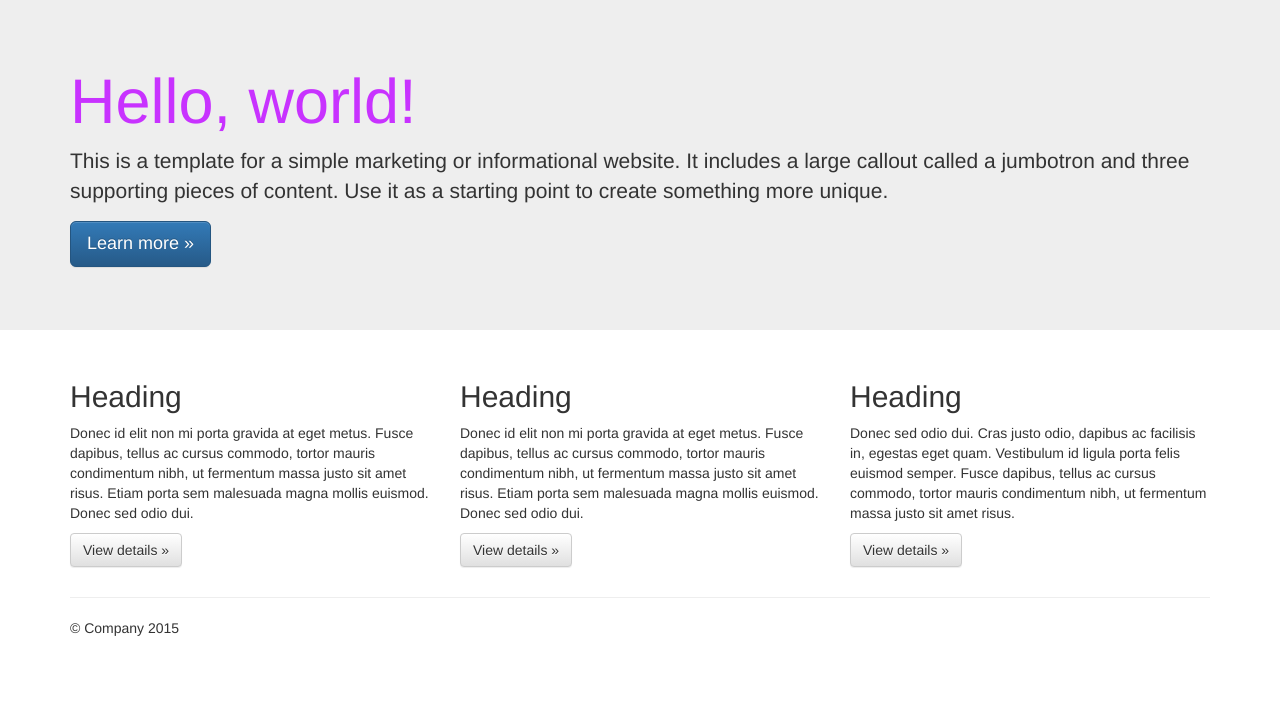
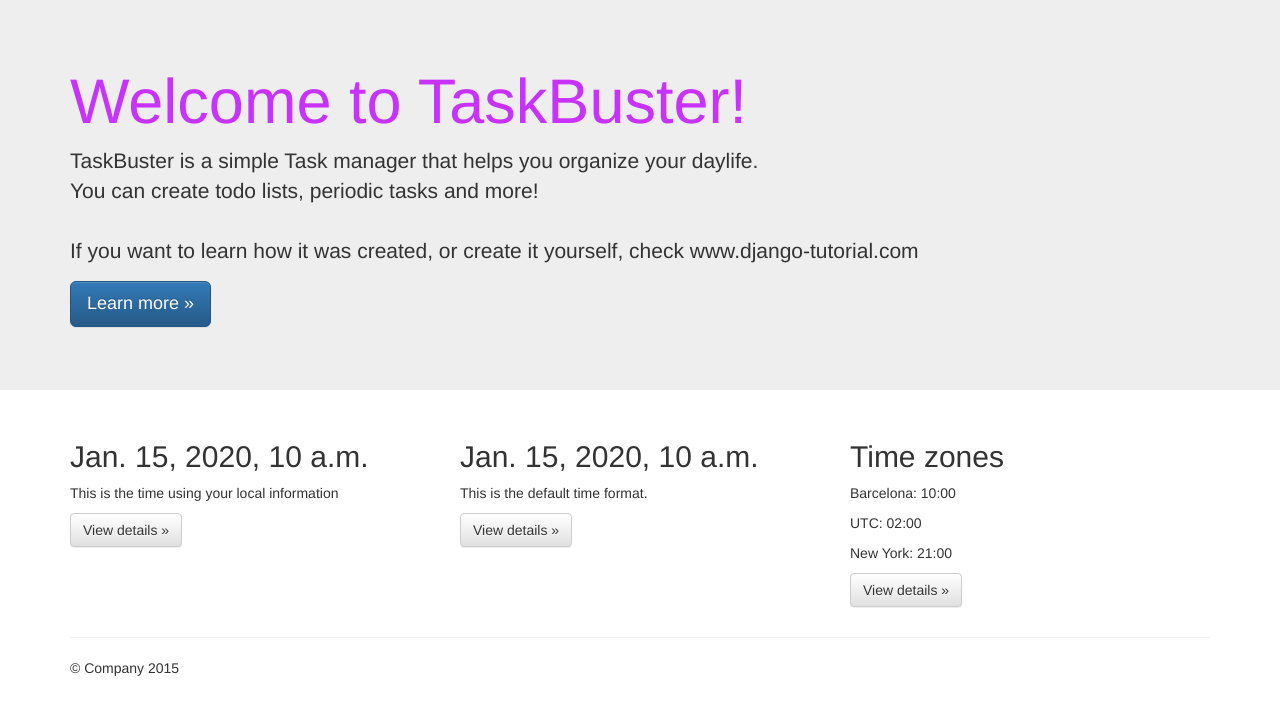
Before and after one commit to KamiworksCat/taskbustertutorial, a Django app: template taskbuster/templates/taskbuster/index.html in a window 1280 px wide. Shown: the part 51-766 px from the top of the page. Run offline with Django 3.2, Linux system fonts and the light colour scheme; the template is opened without the code that fills it: most values are stand-ins (such as "Sample title", 1, 10 or a date in 2020); some libraries are stand-ins or nearby versions.

Commit message:
Internationalization and localization

```diff
--- a/requirements/base.txt
+++ b/requirements/base.txt
@@ -1 +1,2 @@
 Django==1.8.1
+pytz==2015.4
--- a/requirements/testing.txt
+++ b/requirements/testing.txt
@@ -1,2 +1,3 @@
 -r base.txt
 selenium==2.45.0
+coverage==3.7.1
--- a/taskbuster/templates/base.html
+++ b/taskbuster/templates/base.html
@@ -11,6 +11,7 @@
             {% block head_title %}
             {% endblock %}
         </title>
+        <link rel="shortcut icon" href="{% static 'favicon.ico' %}" type="image/x-icon">
         <meta name="description" content="">
         <meta name="viewport" content="width=device-width, initial-scale=1">
 
@@ -25,11 +26,14 @@
         <link rel="stylesheet" href="{% static 'css/main.css' %}">
 
         <script src="{% static 'js/vendor/modernizr-2.8.3-respond-1.4.2.min.js' %}"></script>
+        {% block head_css %}{% endblock %}
+        {% block head_javascript %}{% endblock %}
     </head>
     <body>
         <!--[if lt IE 8]>
             <p class="browserupgrade">You are using an <strong>outdated</strong> browser. Please <a href="http://browsehappy.com/">upgrade your browser</a> to improve your experience.</p>
         <![endif]-->
+    {% block navbar %}
         <nav class="navbar navbar-inverse navbar-fixed-top" role="navigation">
           <div class="container">
             <div class="navbar-header">
@@ -54,35 +58,10 @@
             </div><!--/.navbar-collapse -->
           </div>
         </nav>
+    {% endblock %}
 
-    <!-- Main jumbotron for a primary marketing message or call to action -->
-    <div class="jumbotron">
-      <div class="container">
-        <h1>Hello, world!</h1>
-        <p>This is a template for a simple marketing or informational website. It includes a large callout called a jumbotron and three supporting pieces of content. Use it as a starting point to create something more unique.</p>
-        <p><a class="btn btn-primary btn-lg" href="#" role="button">Learn more &raquo;</a></p>
-      </div>
-    </div>
-
-    <div class="container">
-      <!-- Example row of columns -->
-      <div class="row">
-        <div class="col-md-4">
-          <h2>Heading</h2>
-          <p>Donec id elit non mi porta gravida at eget metus. Fusce dapibus, tellus ac cursus commodo, tortor mauris condimentum nibh, ut fermentum massa justo sit amet risus. Etiam porta sem malesuada magna mollis euismod. Donec sed odio dui. </p>
-          <p><a class="btn btn-default" href="#" role="button">View details &raquo;</a></p>
-        </div>
-        <div class="col-md-4">
-          <h2>Heading</h2>
-          <p>Donec id elit non mi porta gravida at eget metus. Fusce dapibus, tellus ac cursus commodo, tortor mauris condimentum nibh, ut fermentum massa justo sit amet risus. Etiam porta sem malesuada magna mollis euismod. Donec sed odio dui. </p>
-          <p><a class="btn btn-default" href="#" role="button">View details &raquo;</a></p>
-       </div>
-        <div class="col-md-4">
-          <h2>Heading</h2>
-          <p>Donec sed odio dui. Cras justo odio, dapibus ac facilisis in, egestas eget quam. Vestibulum id ligula porta felis euismod semper. Fusce dapibus, tellus ac cursus commodo, tortor mauris condimentum nibh, ut fermentum massa justo sit amet risus.</p>
-          <p><a class="btn btn-default" href="#" role="button">View details &raquo;</a></p>
-        </div>
-      </div>
+    {% block content %}
+    {% endblock %}
 
       <hr>
 
@@ -105,5 +84,6 @@
             r.parentNode.insertBefore(e,r)}(window,document,'script','ga'));
             ga('create','UA-XXXXX-X','auto');ga('send','pageview');
         </script>
+    {% block footer_javascript %}{% endblock %}
     </body>
 </html>
--- a/taskbuster/templates/humans.txt
+++ b/taskbuster/templates/humans.txt
@@ -3,11 +3,11 @@
 
 # TEAM
 
-    <name> -- <role> -- <twitter>
+    <Cat> -- <Lazy> -- <@hirumakyo>
 
 # THANKS
 
-    <name>
+    Marinamele tutorial
 
 # TECHNOLOGY COLOPHON
 
--- a/taskbuster/templates/robots.txt
+++ b/taskbuster/templates/robots.txt
@@ -2,4 +2,4 @@
 
 # Allow crawling of all content
 User-agent: *
-Disallow:
+Disallow: /
--- a/taskbuster/templates/taskbuster/index.html
+++ b/taskbuster/templates/taskbuster/index.html
@@ -1,4 +1,40 @@
 {% extends "base.html" %}
+{% load i18n %}
+{% load l10n %}
+{% load tz %}
 {% block head_title %}
     TaskBuster Django Tutorial
 {% endblock %}
+
+{% block content %}
+    <!-- Main jumbotron for a primary marketing message or call to action -->
+    <div class="jumbotron">
+      <div class="container">
+        <h1>{% trans "Welcome to TaskBuster!" %}</h1>
+        <p>{% blocktrans %}TaskBuster is a simple Task manager that helps you organize your daylife. </br> You can create todo lists, periodic tasks and more!<br><br> If you want to learn how it was created, or create it yourself, check www.django-tutorial.com{% endblocktrans %}</p>
+        <p><a class="btn btn-primary btn-lg" href="#" role="button">Learn more &raquo;</a></p>
+      </div>
+    </div>
+
+    <div class="container">
+      <!-- Example row of columns -->
+      <div class="row">
+        <div class="col-md-4">
+          <h2 id="local-date">{{today}}</h2>
+          <p>This is the time using your local information</p>
+          <p><a class="btn btn-default" href="#" role="button">View details &raquo;</a></p>
+        </div>
+        <div class="col-md-4">
+          <h2 id="non-local-date">{{today|unlocalize}}</h2>
+          <p>This is the default time format.</p>
+          <p><a class="btn btn-default" href="#" role="button">View details &raquo;</a></p>
+       </div>
+        <div class="col-md-4">
+          <h2>Time zones</h2>
+          <p>Barcelona: <span id="time-tz">{{now|time:"H:i"}}</span></p>
+          <p>UTC: <span id="time-utc">{{now|utc|time:"H:i"}}</span></p>
+          <p>New York: <span id="time-ny">{{now|timezone:"America/New_York"|time:"H:i"}}</span></p>
+          <p><a class="btn btn-default" href="#" role="button">View details &raquo;</a></p>
+        </div>
+      </div>
+{% endblock %}
--- a/taskbuster/test.py
+++ b/taskbuster/test.py
@@ -1,9 +1,11 @@
+from django.utils.translation import activate
 from django.test import TestCase
 from django.core.urlresolvers import reverse
 
 class TestHomePage(TestCase):
 
     def test_uses_index_template(self):
+        activate('en')
         response = self.client.get(reverse("home"))
         self.assertTemplateUsed(response, "taskbuster/index.html")
 
--- a/taskbuster/urls.py
+++ b/taskbuster/urls.py
@@ -15,9 +15,17 @@ Including another URLconf
 """
 from django.conf.urls import include, url
 from django.contrib import admin
-from .views import home
+from django.conf.urls.i18n import i18n_patterns
+from .views import home, home_files
 
 urlpatterns = [
+    #url(r'^$', home, name='home'),
+    #url(r'^admin/', include(admin.site.urls)),
+    url(r'^(?P<filename>(robot.txt)|(humans.txt))$', home_files, name='home-files'),
+]
+
+
+urlpatterns += i18n_patterns(
+    url(r'^$', home, name='home'),
     url(r'^admin/', include(admin.site.urls)),
-    url(r'^$', home, name='home'),
-]
+)
```
Also changed, not shown: functional_tests/test_all_users.py (+37 -0 lines), taskbuster/settings/base.py (+20 -3 lines), taskbuster/views.py (+8 -1 lines), taskbuster/locale/ca/LC_MESSAGES/django.po (added), 2 other files. Lines whose indentation alone changed are shown as unchanged.
